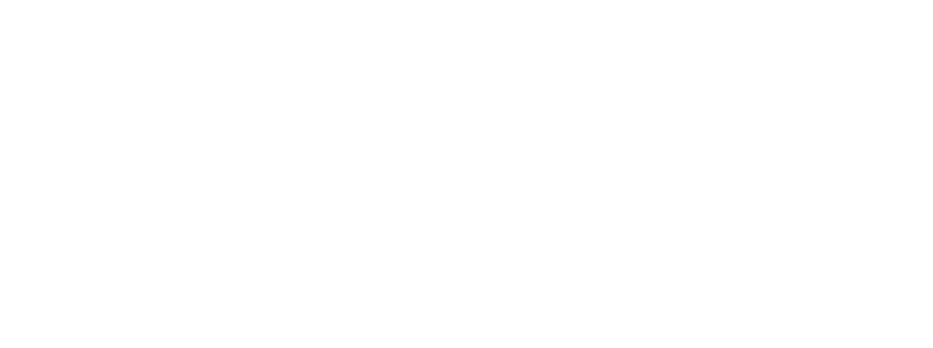
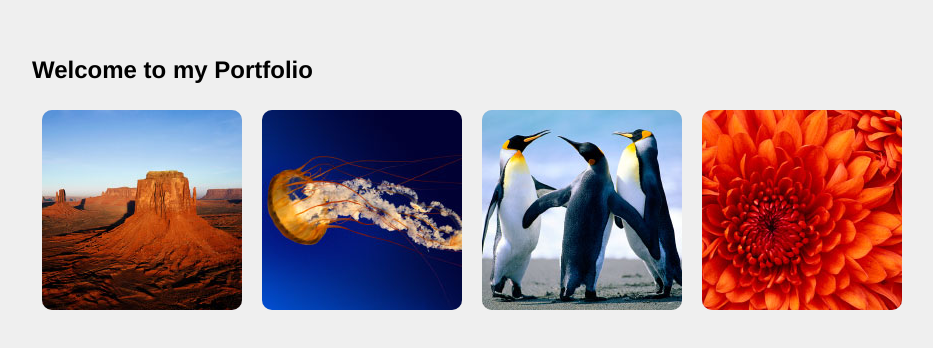
Before and after one commit to ajmoorexyz/card-flip, a plain HTML site: page index.html in a window 1280 px wide. Shown: the whole page, without its empty margins (8-941 px from the left). Drawn offline with nearby package versions, Linux system fonts and the light colour scheme; files that its build step writes are made by us from their sources; a script that the page names is missing.

Commit message:
framework added | reorganized file structure

```diff
--- /dev/null
+++ b/css/framework.css
@@ -0,0 +1,37 @@
+/*
+	Starter styles (do not edit)
+*/
+
+body {
+	margin: 0;
+	padding: 40px;
+	background-color: #EFEFEF;
+	font-family: "Helvetica Neue", Helvetica, Arial, sans-serif;
+	font-size: 12px;
+}
+
+h2 {
+	margin-top: 0px;
+}
+
+.portfolio-item {
+	float: left;
+	margin: 10px;
+}
+
+.front, .back {
+	background: #CCC;
+	border-radius: 10px;
+}
+
+.front {
+	overflow: hidden;
+	width: 200px;
+	height: 200px;
+}
+
+.back {
+	padding: 20px;
+	width: 160px;
+	height: 160px;
+}
--- a/index.html
+++ b/index.html
@@ -3,10 +3,65 @@
 <head>
   <meta charset="utf-8">
   <title>Untitled</title>
-  <link rel="stylesheet" type="text/css" href="http://cdnjs.cloudflare.com/ajax/libs/normalize/3.0.1/normalize.min.css">
+  <link rel="stylesheet" type="text/css" href="framework.css">
   <link rel="stylesheet" type="text/css" href="main.css">
 </head>
 <body>
+	<h1>Welcome to my Portfolio</h1>
+		<div id="portfolio">
+			<div class="portfolio-item">
+				<div class="front">
+					<img src="images/butte.jpg">
+				</div>
+				<div class="back">
+					<h2>Project 01</h2>
+					<p>
+						Lorem ipsum dolor sit amet, consectetur adipiscing elit.
+						Aliquam dapibus porttitor porta. Donec blandit, diam id ultrices gravida,
+						velit eros blandit leo, volutpat sollicitudin justo lorem eu dui.
+					</p>
+				</div>
+			</div>
+			<div class="portfolio-item">
+				<div class="front">
+					<img src="images/jellyfish.jpg">
+				</div>
+				<div class="back">
+					<h2>Project 02</h2>
+					<p>
+						Lorem ipsum dolor sit amet, consectetur adipiscing elit.
+						Aliquam dapibus porttitor porta. Donec blandit, diam id ultrices gravida,
+						velit eros blandit leo, volutpat sollicitudin justo lorem eu dui.
+					</p>
+				</div>
+			</div>
+			<div class="portfolio-item">
+				<div class="front">
+					<img src="images/penguin.jpg">
+				</div>
+				<div class="back">
+					<h2>Project 03</h2>
+					<p>
+						Lorem ipsum dolor sit amet, consectetur adipiscing elit.
+						Aliquam dapibus porttitor porta. Donec blandit, diam id ultrices gravida,
+						velit eros blandit leo, volutpat sollicitudin justo lorem eu dui.
+					</p>
+				</div>
+			</div>
+			<div class="portfolio-item">
+				<div class="front">
+					<img src="images/flower.jpg">
+				</div>
+				<div class="back">
+					<h2>Project 04</h2>
+					<p>
+						Lorem ipsum dolor sit amet, consectetur adipiscing elit.
+						Aliquam dapibus porttitor porta. Donec blandit, diam id ultrices gravida,
+						velit eros blandit leo, volutpat sollicitudin justo lorem eu dui.
+					</p>
+				</div>
+			</div>
+		</div>
 
 	<script src="main.js"></script>
 
```
Also changed, not shown: css/main.css (renamed from main.css), images/butte.jpg (added), images/flower.jpg (added), images/jellyfish.jpg (added), images/penguin.jpg (added), main.js (deleted).
